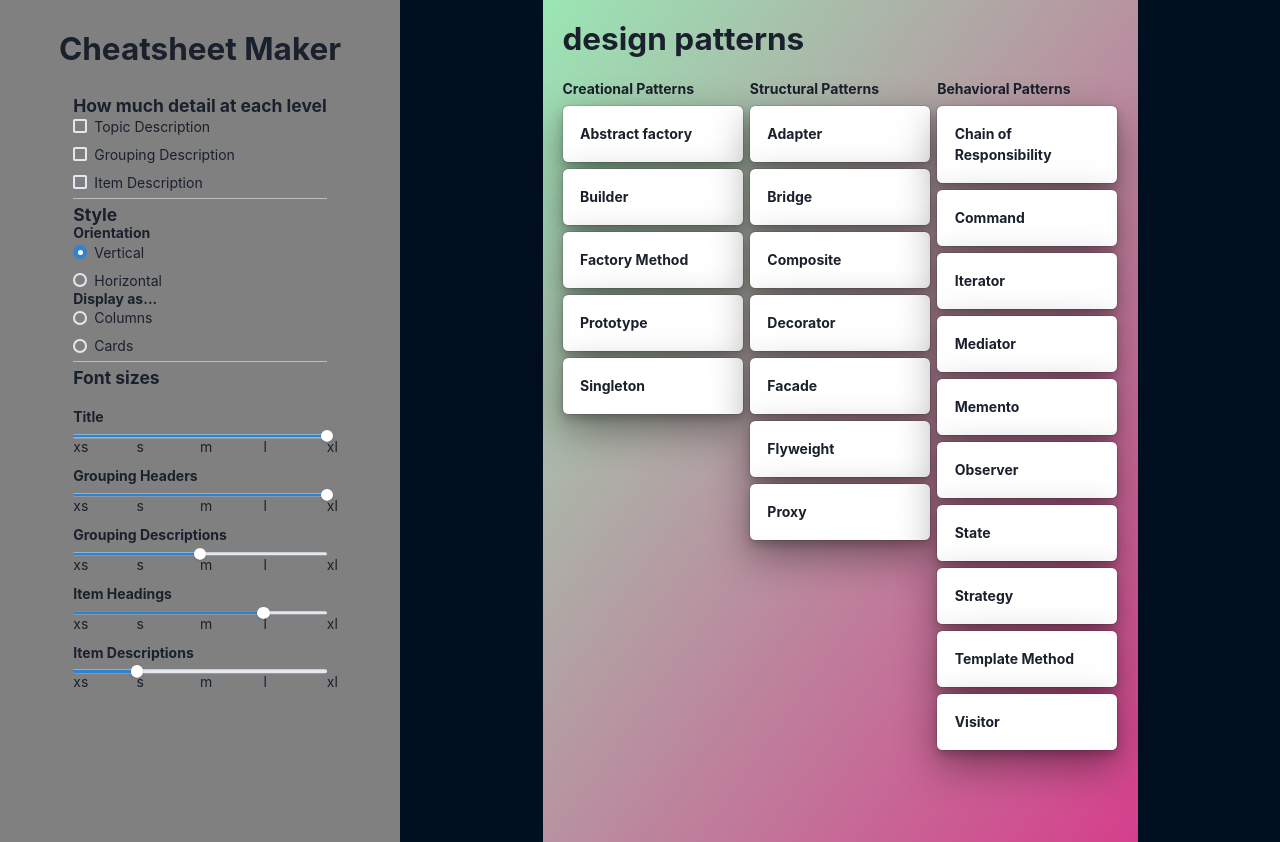
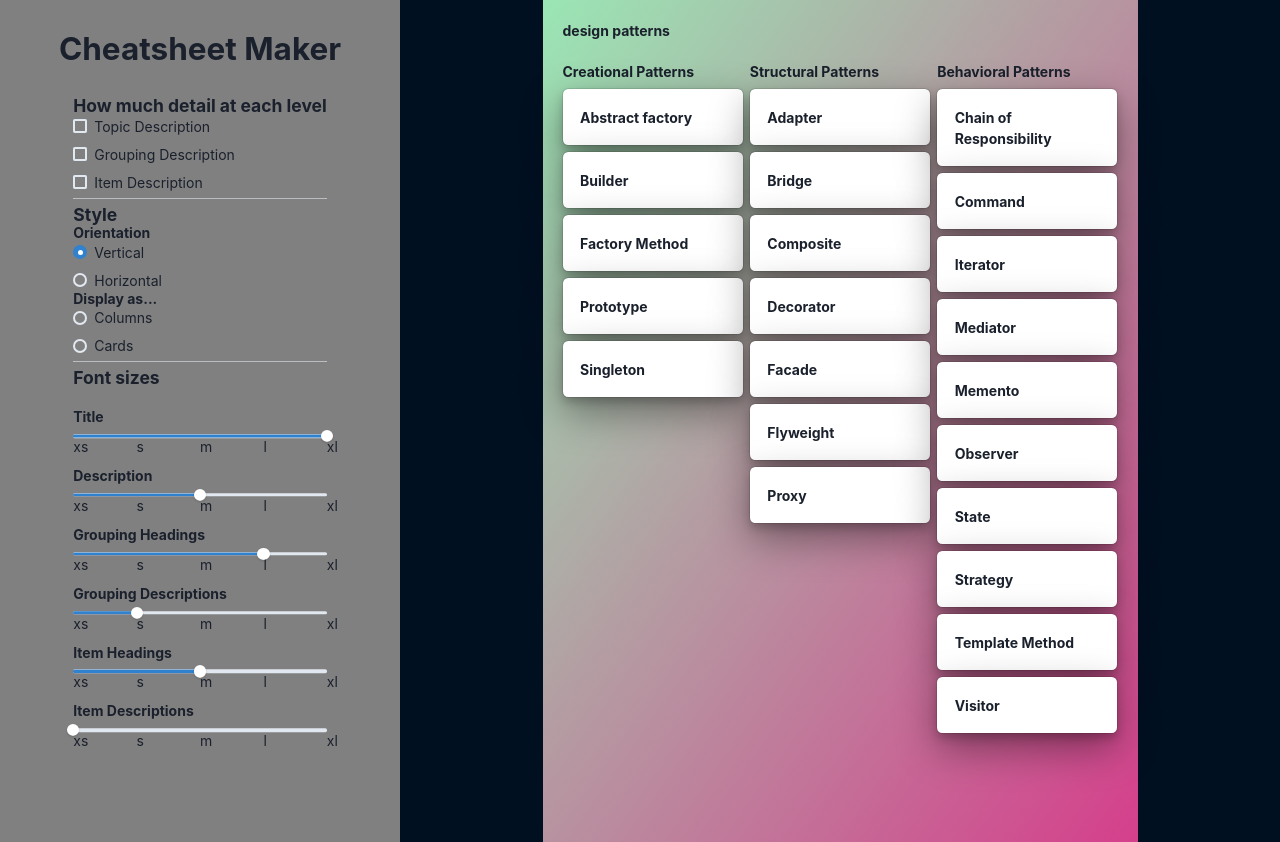
Before and after one commit to PelleSwelle/cheatsheet-maker, a React (Vite) app: page / in a window 1280 px wide. Built offline with nearby package versions, Linux system fonts and the light colour scheme.

Commit message:
editable font sizes with sliders

```diff
--- a/src/App.jsx
+++ b/src/App.jsx
@@ -31,14 +31,15 @@ function App() {
     const [style, setStyle] = useState('columns')
 
     // ******** FONT SIZES ********
-    const [titleSize, setTitleSize] = useState(5);
+    const [titleFontSize, setTitleFontSize] = useState(5);
+    const [topicDescriptionFontSize, setTopicDescriptionFontSize] = useState(2)
     // GROUPINGS
-    const [groupingHeadingSize, setGroupingHeadingSize] = useState(4);
-    const [groupingDescriptionSize, setGroupingDescriptionSize] = useState(2);
+    const [groupingHeadingFontSize, setGroupingHeadingFontSize] = useState(3);
+    const [groupingDescriptionFontSize, setGroupingDescriptionFontSize] = useState(1);
 
     // ITEMS
-    const [itemHeadingSize, setItemHeadingSize] = useState(3)
-    const [itemDescriptionSize, setItemDescriptionFontSize] = useState(1)
+    const [itemHeadingFontSize, setItemHeadingFontSize] = useState(2)
+    const [itemDescriptionFontSize, setItemDescriptionFontSize] = useState(0)
 
 
     // handlers
@@ -53,6 +54,16 @@ function App() {
         } else if (orientation === 'horizontal') {
             setOrientation('vertical')
         }
+    }
+
+    const convertToChakraFontSize = (value) => {
+        let fontSize = ''
+        if (value == 0) {fontSize = 'xs'}
+        if (value == 1) {fontSize = 'sm'}
+        if (value == 2) {fontSize = 'md'}
+        if (value == 3) {fontSize = 'lg'}
+        if (value == 4) {fontSize = 'xl'}
+        return fontSize
     }
 
     return (
@@ -75,24 +86,29 @@ function App() {
                     <Heading as={'h2'} size={'md'}>Font sizes</Heading>
                     <FontController
                         name={'Title'}
-                        value={titleSize}
-                        onChange={(e) => setTitleSize(e.target.value)}/>
+                        value={titleFontSize}
+                        onChange={(value) => setTitleFontSize(convertToChakraFontSize(value))}/>
                     <FontController
-                        name={'Grouping Headers'}
-                        value={groupingHeadingSize}
-                        onChange={(e) => setGroupingHeadingSize(e.target.value)}/>
+                        name={'Description'}
+                        value={topicDescriptionFontSize}
+                        onChange={(value) => setTopicDescriptionFontSize(convertToChakraFontSize(value))}
+                    />
+                    <FontController
+                        name={'Grouping Headings'}
+                        value={groupingHeadingFontSize}
+                        onChange={(value) => setGroupingHeadingFontSize(convertToChakraFontSize(value))}/>
                     <FontController
                         name={'Grouping Descriptions'}
-                        value={groupingDescriptionSize}
-                        onChange={(e) => setGroupingDescriptionSize(e.target.value)}/>
+                        value={groupingDescriptionFontSize}
+                        onChange={(value) => setGroupingDescriptionFontSize(convertToChakraFontSize(value))}/>
                     <FontController
                         name={'Item Headings'}
-                        value={itemHeadingSize}
-                        onChange={(e) => setItemHeadingSize(e.target.value)}/>
+                        value={itemHeadingFontSize}
+                        onChange={(value) => setItemHeadingFontSize(convertToChakraFontSize(value))}/>
                     <FontController
                         name={'Item Descriptions'}
-                        value={itemDescriptionSize}
-                        onChange={(e) => setItemDescriptionFontSize(e.target.value)}/>
+                        value={itemDescriptionFontSize}
+                        onChange={(value) => setItemDescriptionFontSize(convertToChakraFontSize(value))}/>
                 </Box>
                 {/* <IOCard onUpload={handleUpload} /> */}
             </Workbench>
@@ -105,11 +121,13 @@ function App() {
                     showGroupingDescription={showGroupingDescription}
                     showItemDescription={showItemDescription}
 
-                    groupingHeadingSize={groupingHeadingSize}
-                    itemHeadingSize={itemHeadingSize}
+                    titleFontSize={titleFontSize}
+                    topicDescriptionFontSize={topicDescriptionFontSize}
+                    groupingHeadingFontSize={groupingHeadingFontSize}
+                    groupingDescriptionFontSize={groupingDescriptionFontSize}
 
-                    groupingDescriptionSize={groupingDescriptionSize}
-                    itemDescriptionSize={itemDescriptionSize}
+                    itemHeadingFontSize={itemHeadingFontSize}
+                    itemDescriptionFontSize={itemDescriptionFontSize}
 
                     orientation={orientation}
                     style={style}
--- a/src/components/viewer/CardLayout.jsx
+++ b/src/components/viewer/CardLayout.jsx
@@ -1,6 +1,6 @@
 import { Card, CardHeader, Heading, Text, CardBody } from "@chakra-ui/react"
 
-export default function CardLayout({ content, groupingHeadingSize, groupingDscrSize, groupingDscrIsVisible, itemHeadingSize, itemDscrSize, itemDscrIsVisible }) {
+export default function CardLayout({ content, groupingHeadingFontSize, groupingDescriptionFontSize, groupingDescriptionIsVisible, itemHeadingFontSize, itemDescriptionFontSize, itemDescriptionIsVisible }) {
 
     const sheetContent = <div>content</div>
     // content.elements.map(group =>
--- a/src/components/viewer/Cheatsheet.jsx
+++ b/src/components/viewer/Cheatsheet.jsx
@@ -11,11 +11,13 @@ export default function Cheatsheet({
     showGroupingDescription,
     showItemDescription,
 
-    groupingHeadingSize,
-    groupingDescriptionSize,
+    titleFontSize,
+    topicDescriptionFontSize,
+    groupingHeadingFontSize,
+    groupingDescriptionFontSize,
 
-    itemHeadingSize,
-    itemDescriptionSize,
+    itemHeadingFontSize,
+    itemDescriptionFontSize,
 
     orientation,
     style,
@@ -29,10 +31,10 @@ export default function Cheatsheet({
             bgGradient={'linear(to-br, green.200, pink.500)'}
             p={'20px'} >
             <Box className="sheet-header">
-                <Heading as={'h1'}>{content.name}</Heading>
+                <Heading as={'h1'} size={titleFontSize}>{content.name}</Heading>
 
                 {showTopicDescription
-                    ? (<Text color={'black'}>{content.description}</Text>)
+                    ? (<Text color={'black'} fontSize={topicDescriptionFontSize}>{content.description}</Text>)
                     : null
                 }
             </Box>
@@ -41,24 +43,26 @@ export default function Cheatsheet({
                     ? <CardLayout
                         content={content}
 
-                        groupingHeadingSize={groupingHeadingSize}
-                        groupingDescriptionSize={groupingDescriptionSize}
                         showGroupingDescription={showGroupingDescription}
+                        showItemDescription={showItemDescription}
 
-                        itemHeadingSize={itemHeadingSize}
-                        itemDescriptionSize={itemDescriptionSize}
-                        showItemDescription={showItemDescription}
+                        groupingHeadingFontSize={groupingHeadingFontSize}
+                        groupingDescriptionFontSize={groupingDescriptionFontSize}
+
+                        itemHeadingFontSize={itemHeadingFontSize}
+                        itemDescriptionFontSize={itemDescriptionFontSize}
                     />
                     : <ColumnLayout
                         content={content}
 
-                        groupingHeadingSize={groupingHeadingSize}
-                        groupingDescriptionSize={groupingDescriptionSize}
                         showGroupingDescription={showGroupingDescription}
+                        showItemDescription={showItemDescription}
 
-                        itemHeadingSize={itemHeadingSize}
-                        itemDescriptionSize={itemDescriptionSize}
-                        showItemDescription={showItemDescription}
+                        groupingHeadingFontSize={groupingHeadingFontSize}
+                        groupingDescriptionFontSize={groupingDescriptionFontSize}
+
+                        itemHeadingFontSize={itemHeadingFontSize}
+                        itemDescriptionFontSize={itemDescriptionFontSize}
                     />
                 }
             </Box>
--- a/src/components/viewer/ColumnLayout.jsx
+++ b/src/components/viewer/ColumnLayout.jsx
@@ -1,22 +1,22 @@
 import { HStack, VStack, Heading, Text, Card, CardHeader } from "@chakra-ui/react"
 const ColumnLayout = ({
     content,
-    groupingHeadingSize,
-    groupingDescriptionSize,
+    groupingHeadingFontSize,
+    groupingDescriptionFontSize,
     showGroupingDescription,
-    itemHeadingSize,
-    itemDescriptionSize,
+    itemHeadingFontSize,
+    itemDescriptionFontSize,
     showItemDescription }) => {
 
     const sheetContent =
         content.elements.map(group =>
             <VStack key={Math.random()} className="column" w={'100%'} align={'flex-start'}>
-                <Heading as={'h2'} size={groupingHeadingSize}>
+                <Heading as={'h2'} size={groupingHeadingFontSize}>
                     {group.name}
                 </Heading>
                 {
                     showGroupingDescription
-                        ? <Text size={groupingDescriptionSize}>
+                        ? <Text fontSize={groupingDescriptionFontSize}>
                             {group.description}
                         </Text>
                         : null
@@ -24,12 +24,12 @@ const ColumnLayout = ({
                 {group.elements.map(element =>
                     <Card key={Math.random()} w={'100%'} boxShadow={'dark-lg'}>
                         <CardHeader>
-                            <Heading as={'h3'} size={itemHeadingSize}>
+                            <Heading as={'h3'} size={itemHeadingFontSize}>
                                 {element.name}
                             </Heading>
                             {showItemDescription
                                 ?
-                                <Text size={itemDescriptionSize}>
+                                <Text fontSize={itemDescriptionFontSize}>
                                     {element.description}
                                 </Text>
                                 : null
--- a/src/components/workbench/FontController.jsx
+++ b/src/components/workbench/FontController.jsx
@@ -1,17 +1,17 @@
 import { Box, Slider, SliderTrack, SliderFilledTrack, SliderThumb, SliderMark, Heading } from "@chakra-ui/react";
 
-const FontController = ({ name, value, onChange }) => {
-
+const FontController = ({ name, value, onChange, id }) => {
     return (
         <Box pt={6}>
             <Heading as={'h3'} size={'sm'}>{name}</Heading>
 
             <Slider
+                id={id}
                 defaultValue={value}
                 min={0}
                 max={4}
                 step={1}
-                onChange={e => onChange(e)}
+                onChange={(value) => onChange(value)}
             >
                 <SliderMark value='0'> xs </SliderMark>
                 <SliderMark value='1'> s </SliderMark>
```
